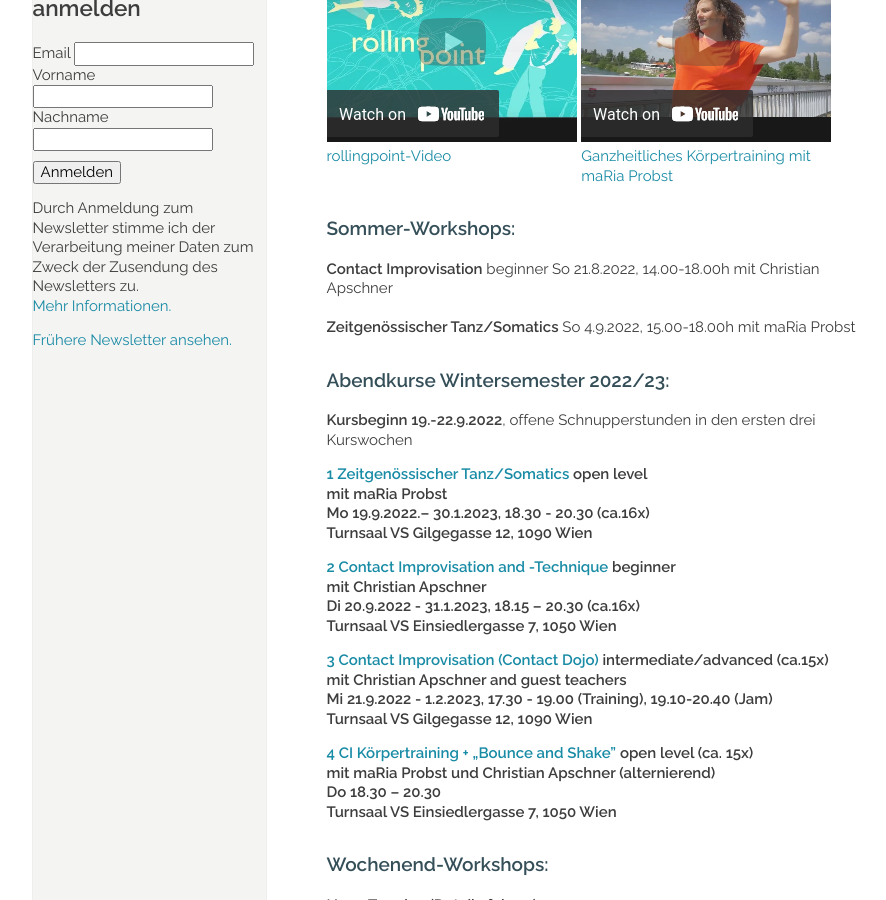
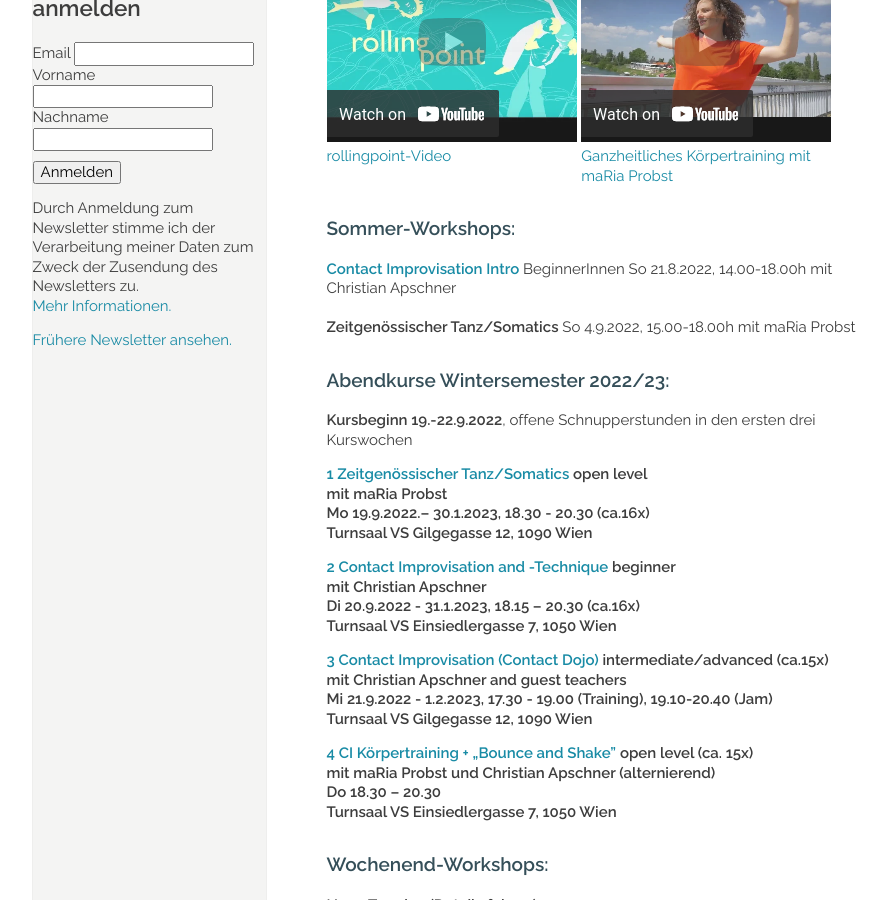
Before and after one commit to manulari/rollingpointat, a Jekyll site: the page built from _pages_de/index.md, in a window 1280 px wide and 900 px high, scrolled down 926 px. Shown: the whole window, without its empty margins (152-1038 px from the left). Built offline with Jekyll 4.4.1, drawn with Linux system fonts in a browser that asks for light colours; comment, search, counter and statistics services are not loaded.

Commit message:
Update page (de) “index”

```diff
--- a/_pages_de/index.md
+++ b/_pages_de/index.md
@@ -21,7 +21,7 @@ Fotocredit: https://johannes-stolba.net/photography/
 
 ### Sommer-Workshops:
 
-**Contact Improvisation** beginner So 21.8.2022, 14.00-18.00h mit Christian Apschner\
+**[Contact Improvisation Intro](/workshops#intro)** BeginnerInnen So 21.8.2022, 14.00-18.00h mit Christian Apschner\
 \
 **Zeitgenössischer Tanz/Somatics** So 4.9.2022, 15.00-18.00h mit maRia Probst
 
```
